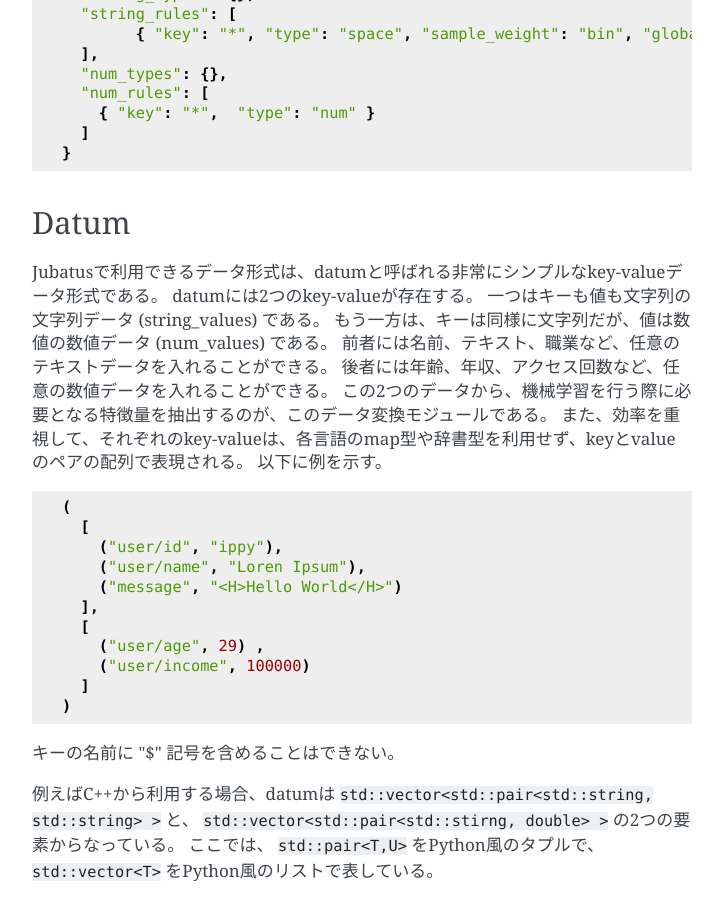
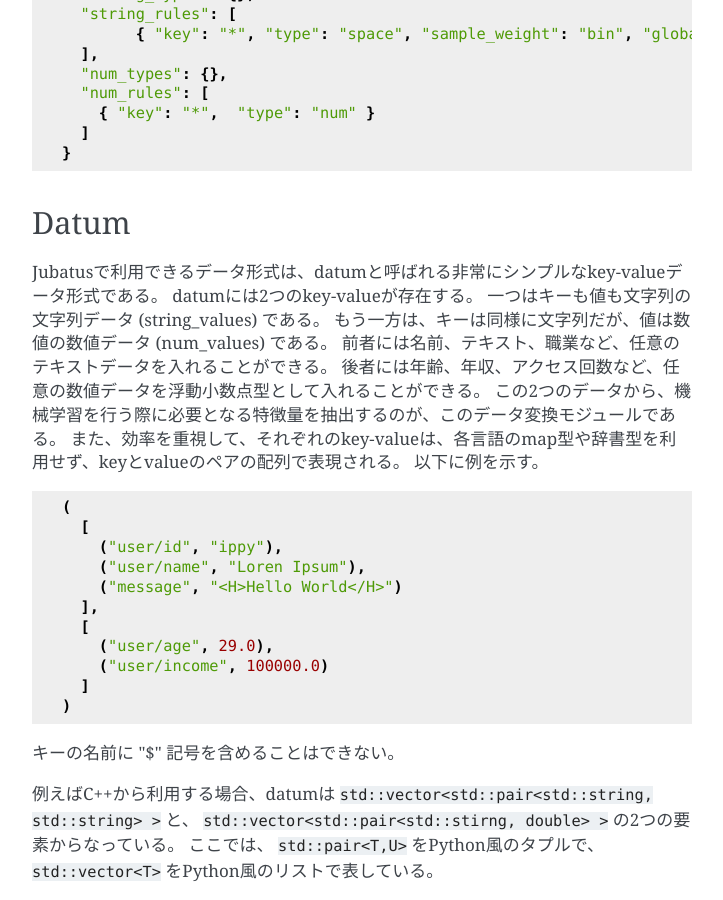
Before and after one commit to jubatus/website, a Sphinx documentation site: the page built from source/ja/fv_convert.rst, in a window 1280 px wide and 900 px high, scrolled down 680 px. Shown: the whole window, without its empty margins (388-1111 px from the left). Built offline with Sphinx 7.4.7, drawn with Linux system fonts in a browser that asks for light colours; the version number could not be read and is left out; some of the changed text lies outside the part shown.

```diff
--- a/source/ja/fv_convert.rst
+++ b/source/ja/fv_convert.rst
@@ -44,7 +44,7 @@ datumには2つのkey-valueが存在する。
 一つはキーも値も文字列の文字列データ (string_values) である。
 もう一方は、キーは同様に文字列だが、値は数値の数値データ (num_values) である。
 前者には名前、テキスト、職業など、任意のテキストデータを入れることができる。
-後者には年齢、年収、アクセス回数など、任意の数値データを入れることができる。
+後者には年齢、年収、アクセス回数など、任意の数値データを浮動小数点型として入れることができる。
 この2つのデータから、機械学習を行う際に必要となる特徴量を抽出するのが、このデータ変換モジュールである。
 また、効率を重視して、それぞれのkey-valueは、各言語のmap型や辞書型を利用せず、keyとvalueのペアの配列で表現される。
 以下に例を示す。
@@ -58,8 +58,8 @@ datumには2つのkey-valueが存在する。
       ("message", "<H>Hello World</H>")
     ],
     [
-      ("user/age", 29) ,
-      ("user/income", 100000)
+      ("user/age", 29.0),
+      ("user/income", 100000.0)
     ]
   )
 
@@ -141,9 +141,9 @@ Jubatusはフィルターという機能を用いて、datum中のkey-valueペ
       ("message-detagged", "Hello World")
     ],
     [
-      ("user/age", 29),
-      ("user/age_kazoe", 30) ,
-      ("user/income", 100000)
+      ("user/age", 29.0),
+      ("user/age_kazoe", 30.0),
+      ("user/income", 100000.0)
     ]
   )
 
```
Also changed, not shown: source/en/fv_convert.rst (+6 -6 lines).
